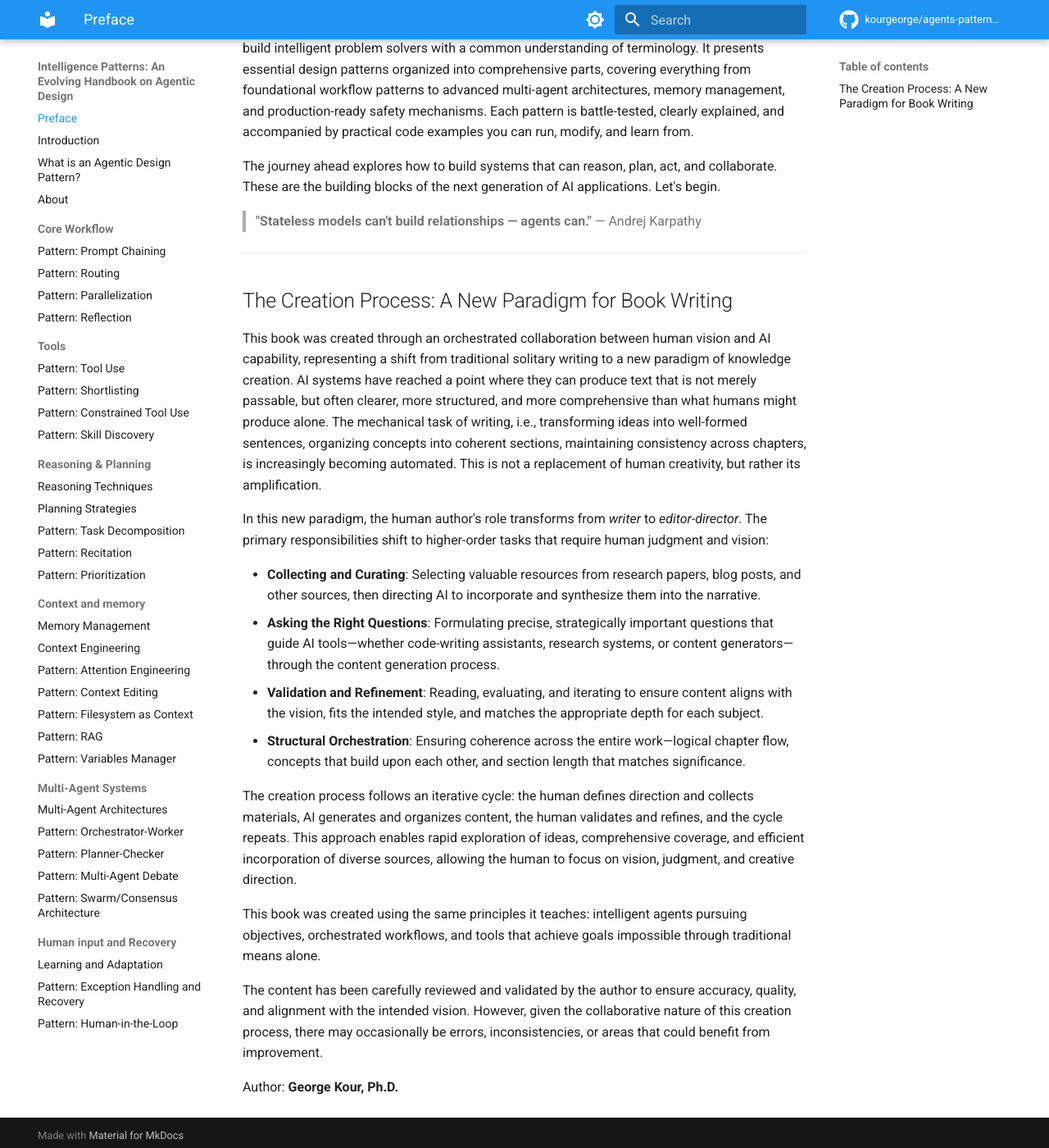
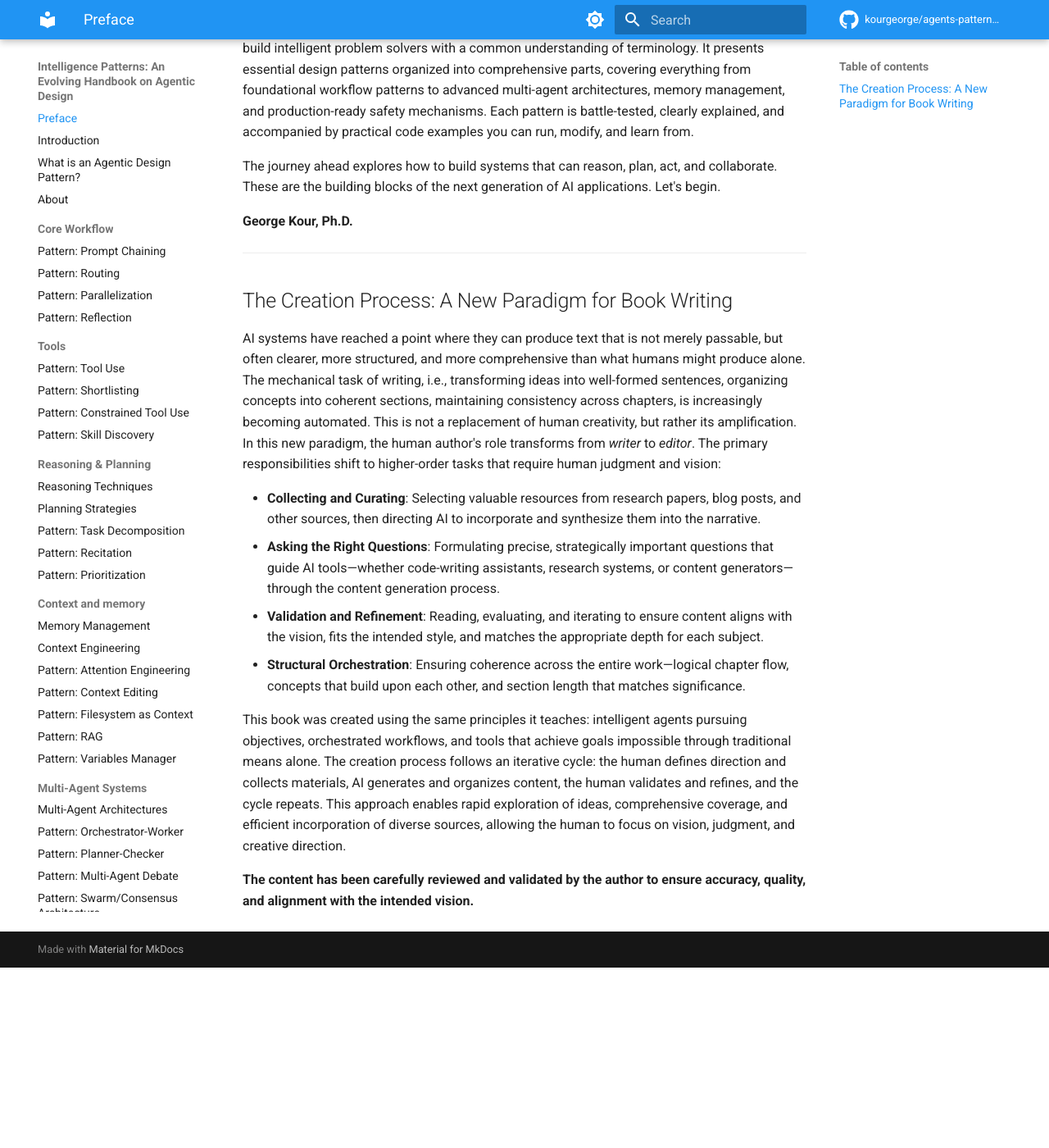
Before and after one commit to kourgeorge/agents-patterns-atlas, an MkDocs documentation site: the page built from docs/preface.md, in a window 1280 px wide and 1400 px high, scrolled down 1439 px. Shown: the whole window at 82% size. Built offline with MkDocs 1.6.1 and Material for MkDocs 9.7.7, drawn with Linux system fonts in a browser that asks for light colours; comment, search, counter and statistics services are not loaded; after the commit the page ends 2619 px from its top, so only the background shows below that.

Commit message:
moving text around

```diff
--- a/docs/preface.md
+++ b/docs/preface.md
@@ -29,25 +29,25 @@ Each pattern is battle-tested, clearly explained, and accompanied by practical c
 
 The journey ahead explores how to build systems that can reason, plan, act, and collaborate. These are the building blocks of the next generation of AI applications. Let's begin.
 
-> **"Stateless models can't build relationships — agents can."** — Andrej Karpathy
+**George Kour, Ph.D.**
 
 ---
 
 ## The Creation Process: A New Paradigm for Book Writing
 
-This book was created through an orchestrated collaboration between human vision and AI capability, representing a shift from traditional solitary writing to a new paradigm of knowledge creation. AI systems have reached a point where they can produce text that is not merely passable, but often clearer, more structured, and more comprehensive than what humans might produce alone. The mechanical task of writing, i.e., transforming ideas into well-formed sentences, organizing concepts into coherent sections, maintaining consistency across chapters, is increasingly becoming automated. This is not a replacement of human creativity, but rather its amplification.
-
-In this new paradigm, the human author's role transforms from *writer* to *editor-director*. The primary responsibilities shift to higher-order tasks that require human judgment and vision:
+AI systems have reached a point where they can produce text that is not merely passable, but often clearer, more structured, and more comprehensive than what humans might produce alone.
+The mechanical task of writing, i.e., transforming ideas into well-formed sentences, organizing concepts into coherent sections, maintaining consistency across chapters, is increasingly becoming automated.
+This is not a replacement of human creativity, but rather its amplification.
+In this new paradigm, the human author's role transforms from *writer* to *editor*.
+The primary responsibilities shift to higher-order tasks that require human judgment and vision:
 
 - **Collecting and Curating**: Selecting valuable resources from research papers, blog posts, and other sources, then directing AI to incorporate and synthesize them into the narrative.
 - **Asking the Right Questions**: Formulating precise, strategically important questions that guide AI tools—whether code-writing assistants, research systems, or content generators—through the content generation process.
 - **Validation and Refinement**: Reading, evaluating, and iterating to ensure content aligns with the vision, fits the intended style, and matches the appropriate depth for each subject.
 - **Structural Orchestration**: Ensuring coherence across the entire work—logical chapter flow, concepts that build upon each other, and section length that matches significance.
 
-The creation process follows an iterative cycle: the human defines direction and collects materials, AI generates and organizes content, the human validates and refines, and the cycle repeats. This approach enables rapid exploration of ideas, comprehensive coverage, and efficient incorporation of diverse sources, allowing the human to focus on vision, judgment, and creative direction.
+This book was created using the same principles it teaches: intelligent agents pursuing objectives, orchestrated workflows, and tools that achieve goals impossible through traditional means alone.
+The creation process follows an iterative cycle: the human defines direction and collects materials, AI generates and organizes content, the human validates and refines, and the cycle repeats.
+This approach enables rapid exploration of ideas, comprehensive coverage, and efficient incorporation of diverse sources, allowing the human to focus on vision, judgment, and creative direction.
 
-This book was created using the same principles it teaches: intelligent agents pursuing objectives, orchestrated workflows, and tools that achieve goals impossible through traditional means alone.
-
-The content has been carefully reviewed and validated by the author to ensure accuracy, quality, and alignment with the intended vision. However, given the collaborative nature of this creation process, there may occasionally be errors, inconsistencies, or areas that could benefit from improvement.
-
-Author: **George Kour, Ph.D.**
+**The content has been carefully reviewed and validated by the author to ensure accuracy, quality, and alignment with the intended vision.**
```
Also changed, not shown: docs/about.md (+0 -2 lines), docs/index.md (+0 -2 lines), docs/introduction.md (+2 -7 lines), docs/what-is-a-design-pattern.md (+2 -0 lines).
